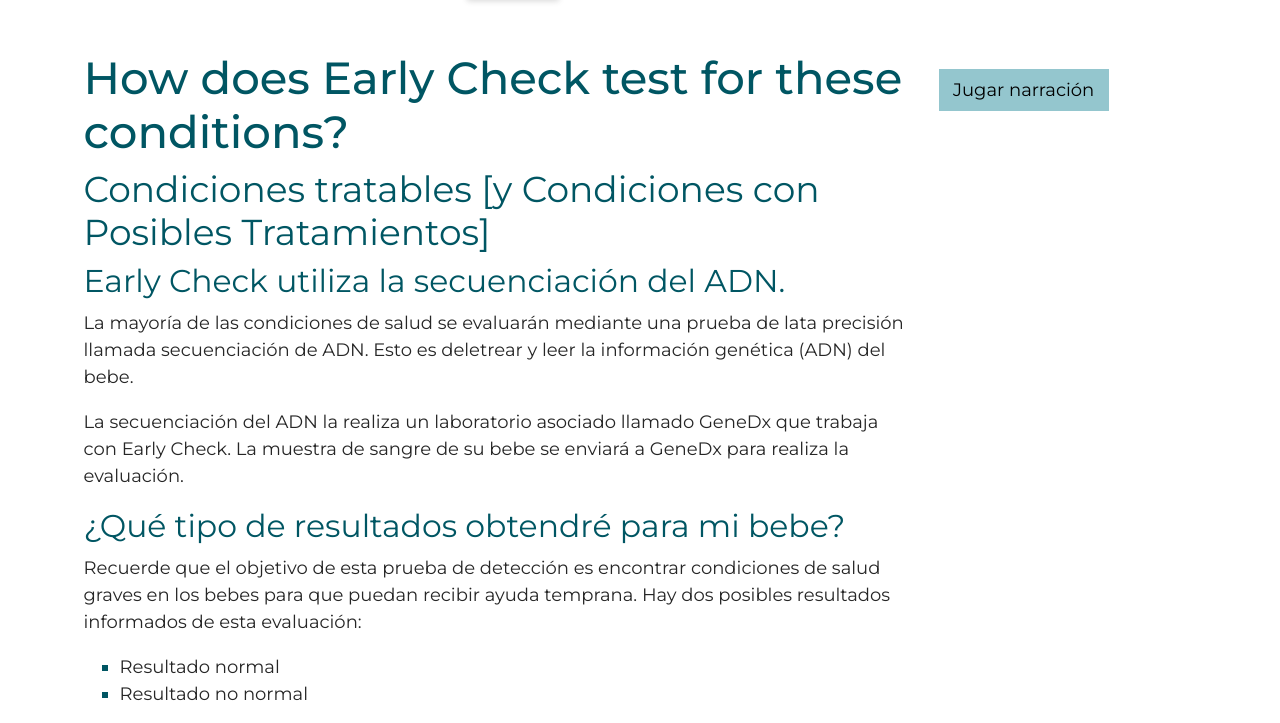
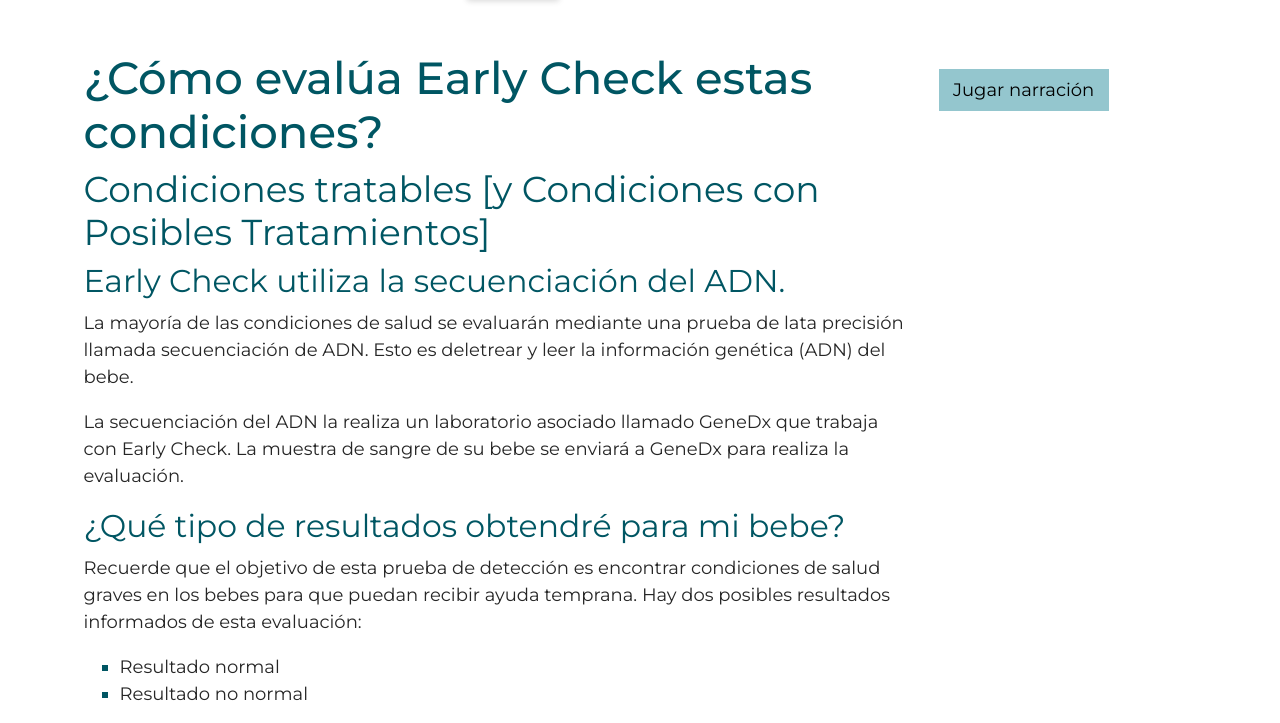
Before and after one commit to chelsg73/ec2_mockups, a website: page spanish_portal/how_test.html in a window 1280 px wide. Shown: the part 72-795 px from the top of the page. Drawn offline with Linux system fonts and the light colour scheme.

Commit message:
change title of page 11 to Spanish

```diff
--- a/spanish_portal/how_test.html
+++ b/spanish_portal/how_test.html
@@ -62,7 +62,7 @@
         <div class="container">
             <div class="row">
                 <div class="col-12 col-lg-9">
-                    <h1>How does Early Check test for these conditions?</h1>
+                    <h1>&iquest;C&oacute;mo eval&uacute;a Early Check estas condiciones?</h1>
 
                     <h2>Condiciones tratables [y Condiciones con Posibles Tratamientos]</h2>
                     <h3>Early Check utiliza la secuenciaci&oacute;n del ADN.</h3>
```
